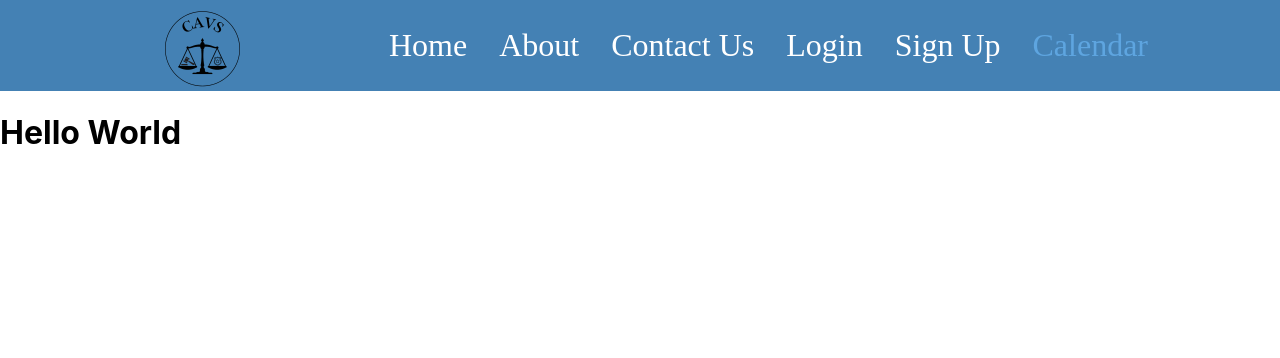
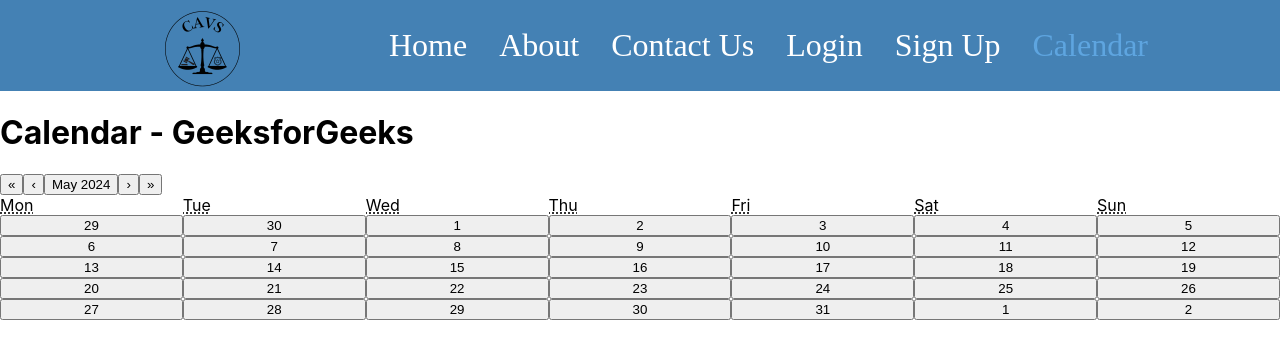
Before and after one commit to LadyDragoneye/CAVS, a React (Create React App) app in the folder frontend/: page /cal in a window 1280 px wide. Shown: the top 358 px of the page. Built offline with nearby package versions, Linux system fonts and the light colour scheme.

Commit message:
BASIC calendar functioning

```diff
--- a/frontend/package.json
+++ b/frontend/package.json
@@ -10,6 +10,7 @@
     "bootstrap": "^5.3.3",
     "react": "^18.2.0",
     "react-bootstrap": "^2.10.1",
+    "react-calendar": "^4.8.0",
     "react-dom": "^18.2.0",
     "react-icons": "^5.0.1",
     "react-router-dom": "^6.22.3",
--- a/frontend/src/pages/calendar/Cal.js
+++ b/frontend/src/pages/calendar/Cal.js
@@ -1,12 +1,20 @@
 
 // Filename - pages/Cal.js
 
-import React from "react";
+import React, { useState } from 'react';
+import Calendar from 'react-calendar';
 
-const Cal = () => {
+
+export default function CalendarGfg() {
+    const [value, onChange] = useState(new Date());
+
     return (
-       <h1>Hello World</h1>
+        <div>
+            <h1>Calendar - GeeksforGeeks</h1>
+            <Calendar
+                onChange={onChange}
+                value={value}
+            />
+        </div>
     );
-};
-
-export default Cal;
+}
--- a/frontend/src/pages/home/home.js
+++ b/frontend/src/pages/home/home.js
@@ -14,7 +14,9 @@ const Home = () => {
                     </h1>
                 </div>
             </div>
-           <Button href='/Cal'>Calendar</Button>
+            <div class="text-center">
+           <Button variant="warning" href='/Cal' size="lg ">Calendar</Button>
+           </div>
         </div>
     );
 };
```
Also changed, not shown: frontend/src/pages/calendar/Day.js (added, +12 -0 lines), 1 other file (tests, documents, lock files or other folders).
